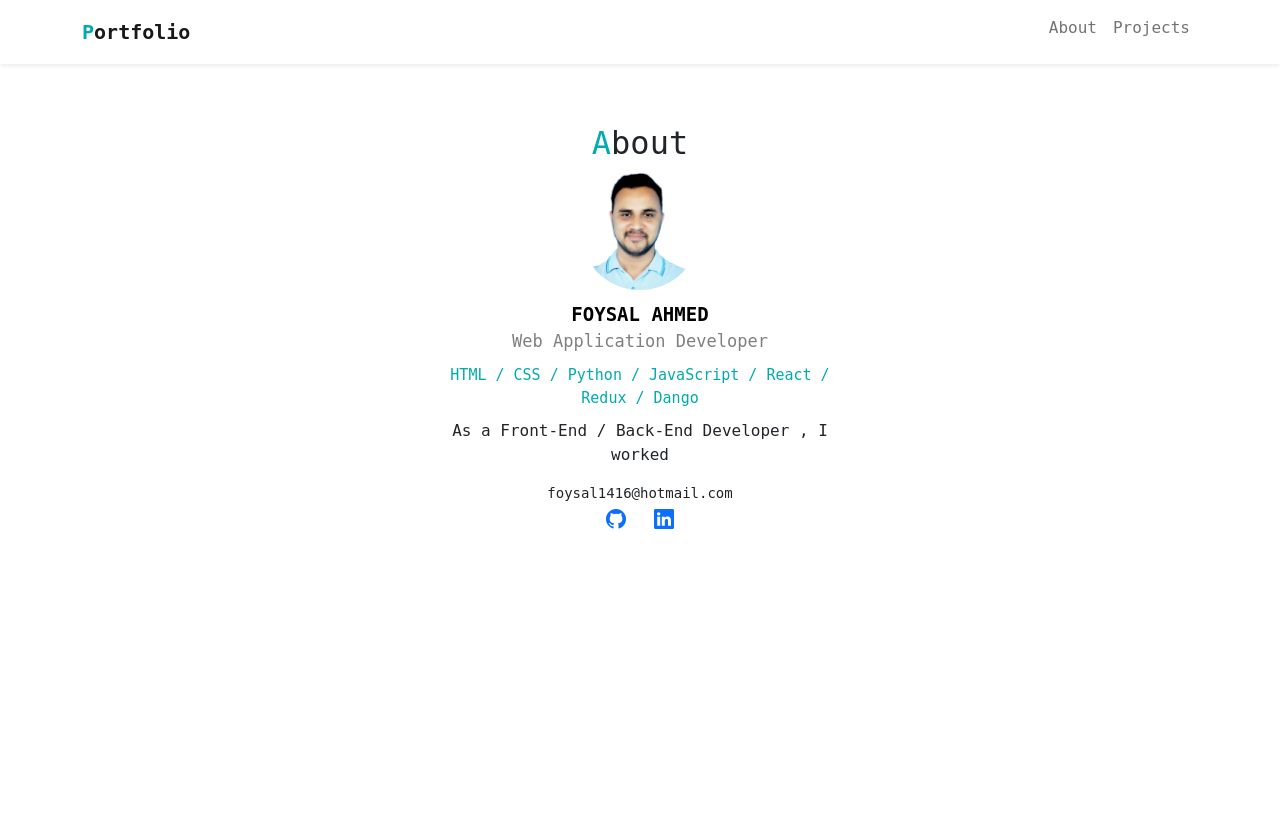
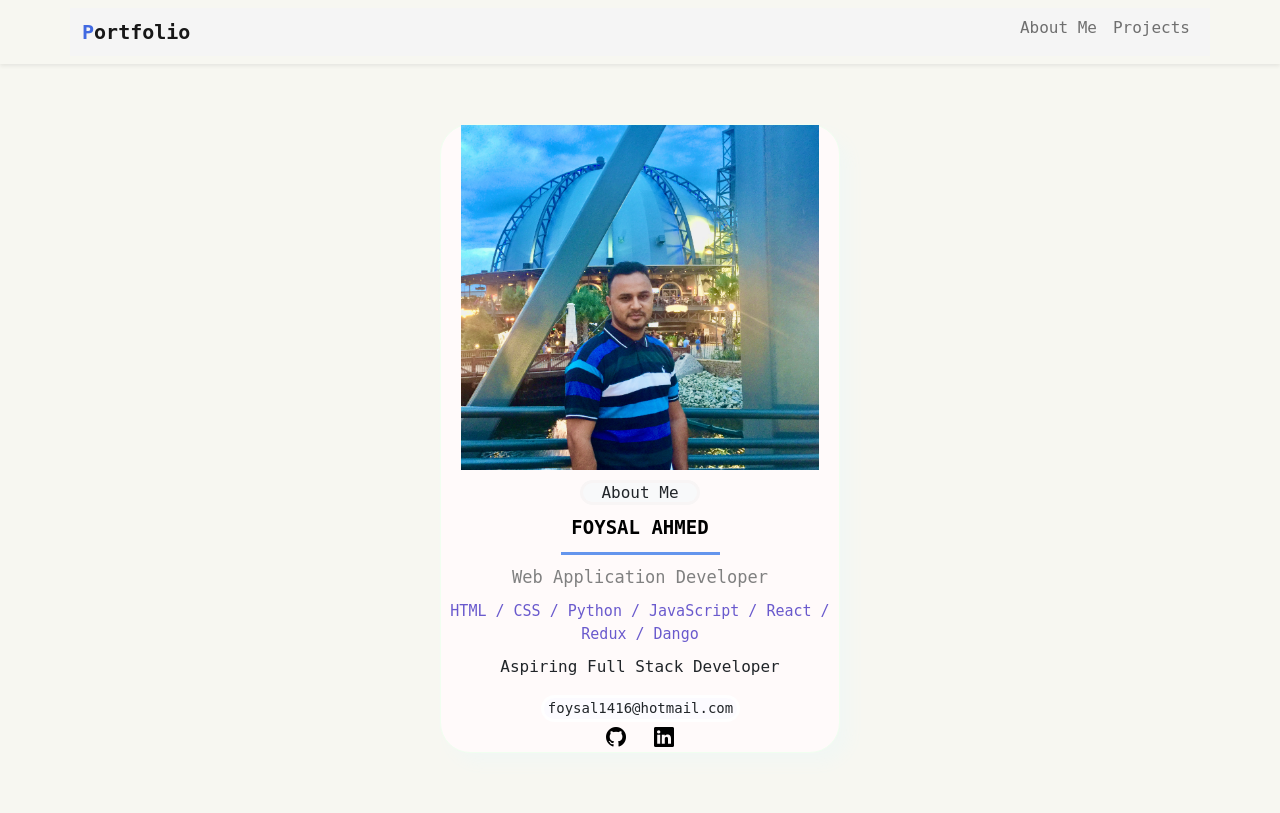
Before and after one commit to foysal90/portfolio, a PHP site: page / in a window 1280 px wide. Run offline with PHP 8.4, Linux system fonts and the light colour scheme; some libraries are stand-ins or nearby versions.

Commit message:
added about me saction, also did some desiging

```diff
--- a/index.html
+++ b/index.html
@@ -21,7 +21,7 @@
       <div class="collapse navbar-collapse" id="navbarToggler">
         <ul class="navbar-nav ms-auto mb-2">
           <li class="nav-item">
-            <a class="nav-link font-black"  href="#about">About</a>
+            <a class="nav-link font-black"  href="#about">About Me</a>
           </li>
           <li class="nav-item">
             <a class="nav-link" href="#projects">Projects</a>
@@ -34,17 +34,23 @@
   </nav>
 
   <div id="about">
-     <h2><span class="font" >A</span>bout</h2>
-     <img src="image/foy.JPG" alt="image">
+
+     <img src="image/ds.JPG" alt="image">
+     <h2 class="abo">About Me</h2>
      <div class="name">Foysal Ahmed</div>
+
+
+
+
+     <div class="u"></div>
      <div class="vocation">Web Application Developer</div>
      <div class="skills">HTML / CSS / Python / JavaScript / React / Redux / Dango</div>
      <p>
-       As a Front-End / Back-End Developer , I worked
+       Aspiring Full Stack Developer
      </p>
      <div class="email">foysal1416@hotmail.com</div>
      <div class="icons">
-       <a href="https://github.com/foysal90/foysal90.git" target="_blank">
+       <a href="https://github.com/foysal90/Portfolio.git" target="_blank">
         <i class="bi bi-github"></i></a>
        <a href="#" target="_blank">
         <i class="bi bi-linkedin ms-3"></i>
--- a/style.css
+++ b/style.css
@@ -1,9 +1,17 @@
+* {
+    box-sizing: border-box;
+    padding: 0;
+    margin: 0;
+}
+
 body {
     font-family: "monospace" , sans-serif;
+    background-color: rgb(247, 247, 241);
 }
 
 .font {
-    color: #00abae;
+    color: royalblue;
+
 }
 
 .title-icon {
@@ -17,11 +25,17 @@ body {
     margin: 60px auto;
     max-width: 400px;
     text-align: center;
+    border: 1px solid;
+    border-color: honeydew;
+    background-color: snow;
+    border-radius: 30px;
+    box-shadow:  10px 10px 15px rgb(242, 247, 244);
+
 }
 
 #about img {
-    border-radius: 50%;
-    width: 120px;
+  height: auto;
+    width: 90%;
     margin-bottom: 10px;
 }
 
@@ -30,16 +44,18 @@ body {
     color: black;
     text-transform: uppercase;
     font-weight: bold;
+
 }
 
 .vocation {
     color: grey;
     font-size: 17px;
     margin-bottom: 10px;
+    padding-top: 10px;
 }
 
 .skills {
-    color: #00abae;
+    color: slateblue;
     font-size: 15px;
     margin-bottom: 10px;
 }
@@ -47,6 +63,11 @@ body {
 .email {
     margin-top: 14px;
     font-size: 14px;
+    background-color: rgb(252, 251, 255);
+    border: solid white;
+    width: 50%;
+    margin-left: 100px;
+    border-radius: 30px;
 }
 
 .icons {
@@ -54,3 +75,54 @@ font-size: 20px;
 
 
 }
+
+.container {
+    background-color: whitesmoke;
+}
+
+.u {
+    border-bottom: solid;
+    width: 40%;
+    margin-left: 120px;
+   color: cornflowerblue;
+    padding-top: 10px;
+}
+
+.icons a {
+    color: black;
+}
+.abo {
+    font-size: medium;
+    border: solid rgb(248, 245, 245);
+    border-radius: 30px;
+    background-color: rgb(248, 249, 250);
+    width: 30%;
+    margin-left: 35%;
+
+}
+
+.abo:hover {
+    background-color: blue;
+    color: white;
+    transition: 3s linear;
+    transform: scale(1.5);
+
+
+}
+
+.email:hover {
+    background-color: cornflowerblue;
+    color: whitesmoke;
+    transition: 2s linear;
+    transform: scale(1.3);
+}
+.icons a:hover {
+    color: teal;
+}
+.icons a:active {
+    color: slateblue;
+}
+
+.icons a::after {
+    color: mediumslateblue;
+}
```
Also changed, not shown: image/cast.JPG (added), image/ds.JPG (added), image/foysal.JPG (added), 3 other files.
